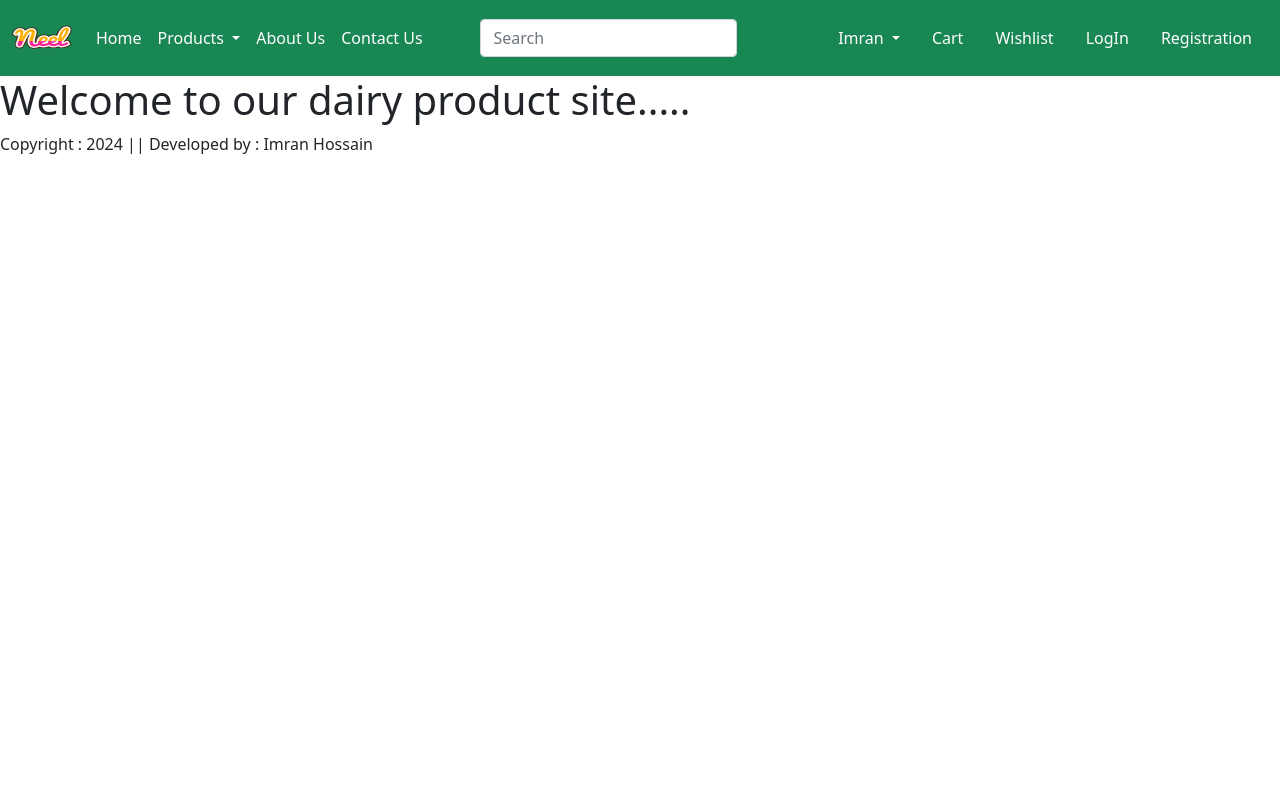
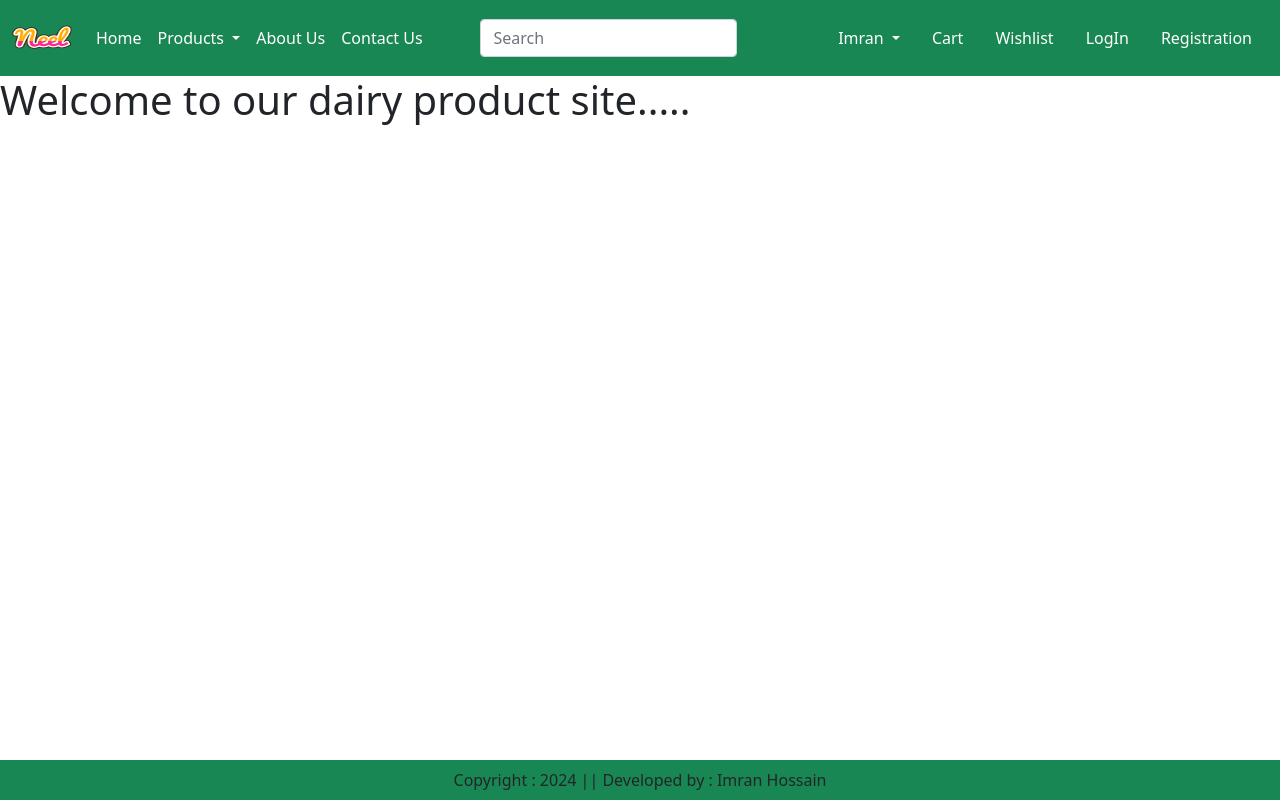
Before and after one commit to imuimuimran/ecommerce_website, a Django app: page / in a window 1280 px wide. Run offline with Django 5.2, Linux system fonts and the light colour scheme.

Commit message:
Footer part placed at the bottom of the home page

```diff
--- a/ecom/ecom_app/templates/ecom_app/base.html
+++ b/ecom/ecom_app/templates/ecom_app/base.html
@@ -85,7 +85,7 @@
 
     {% block main-content %} {% endblock main-content %}
 
-    <footer>
+    <footer class="container-fluid fixed-bottom bg-success text-center p-2 mt-5">
       Copyright : 2024 || Developed by : Imran Hossain
     </footer>
 
```
